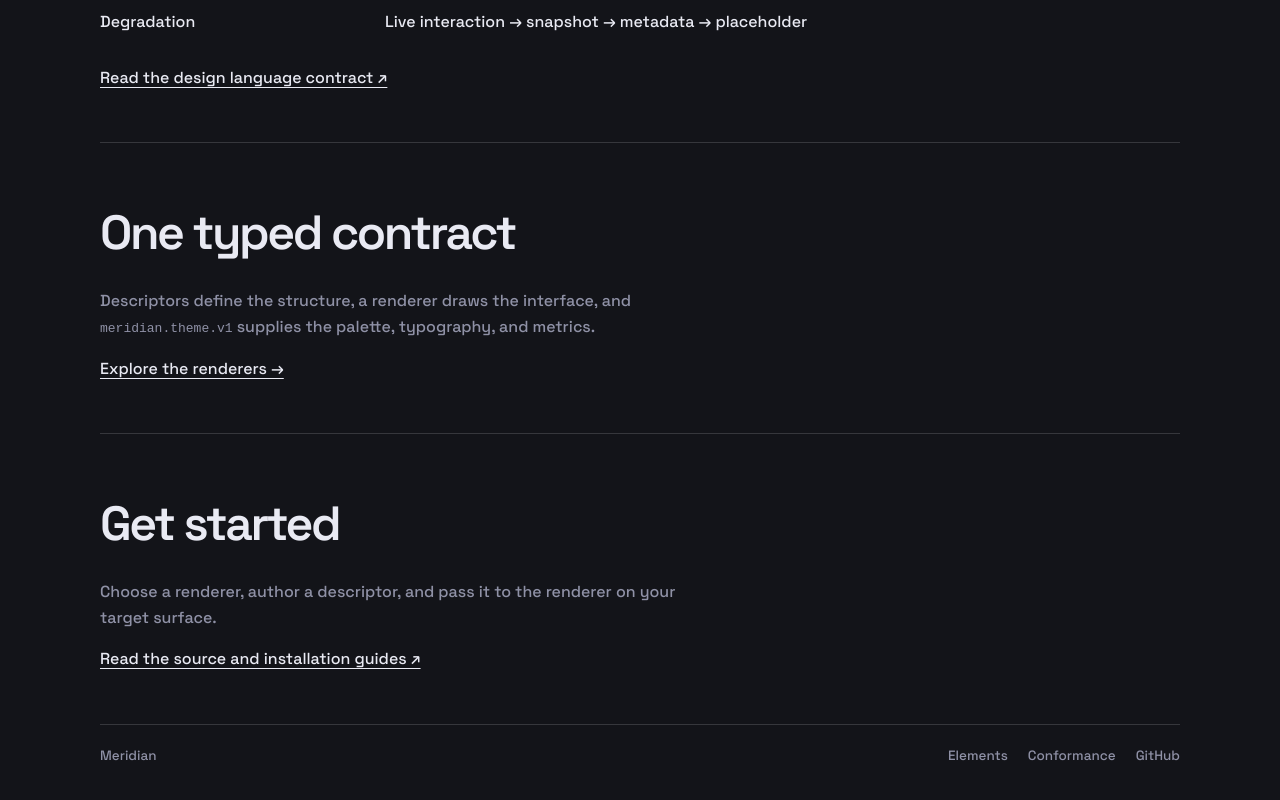
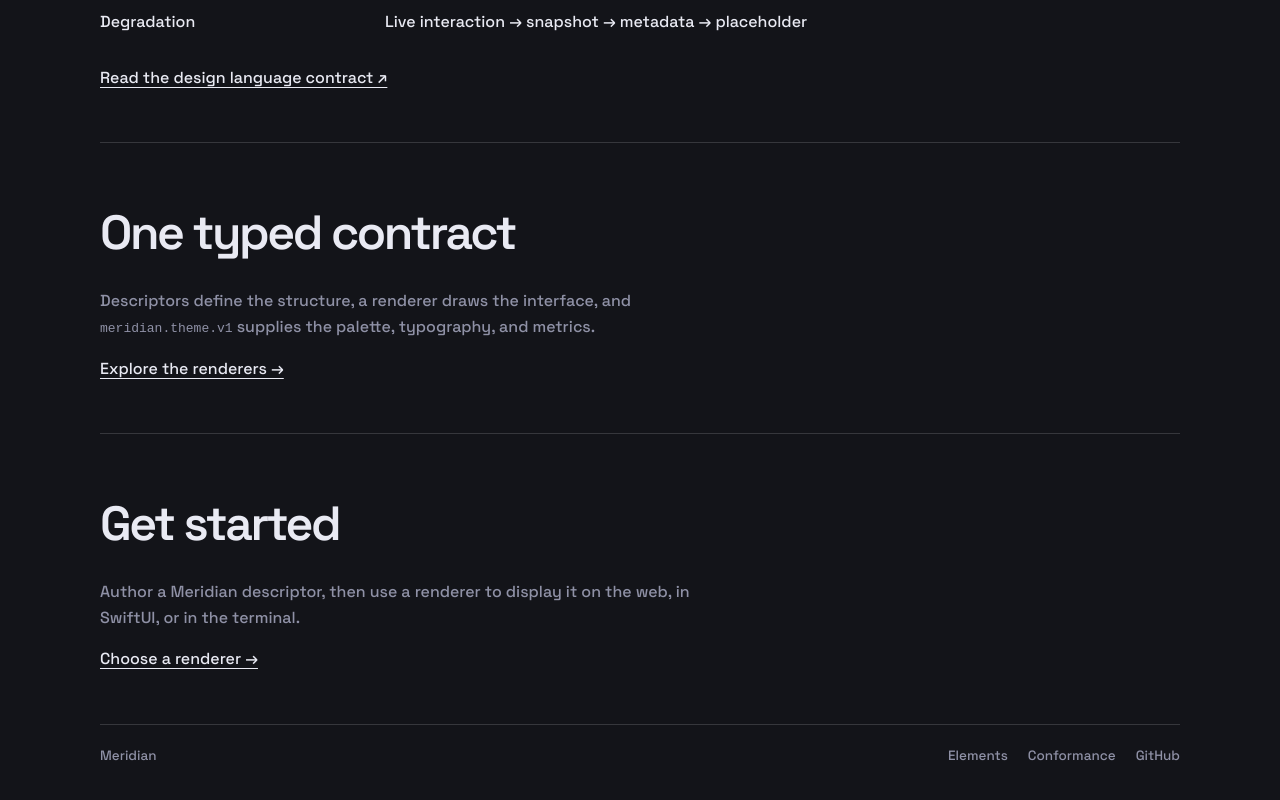
Before and after one commit to meridian-ux/meridian-ux.github.io, an Astro site: page / in a window 1280 px wide. Shown: the part 4506-5306 px from the top of the page. Built offline with nearby package versions, Linux system fonts and the light colour scheme; Astro itself is replaced by a stand-in of ours.

Commit message:
Link Get started to the Meridian renderer catalog

```diff
--- a/src/pages/index.astro
+++ b/src/pages/index.astro
@@ -50,8 +50,8 @@ import Gallery from "../components/Gallery.astro";
 
   <section class="chapter" id="start">
     <h2>Get started</h2>
-    <p>Choose a renderer, author a descriptor, and pass it to the renderer on your target surface.</p>
-    <a href="https://github.com/meridian-ux/meridian">Read the source and installation guides ↗</a>
+    <p>Author a Meridian descriptor, then use a renderer to display it on the web, in SwiftUI, or in the terminal.</p>
+    <a href="/features/">Choose a renderer →</a>
   </section>
 </Base>
 
```
